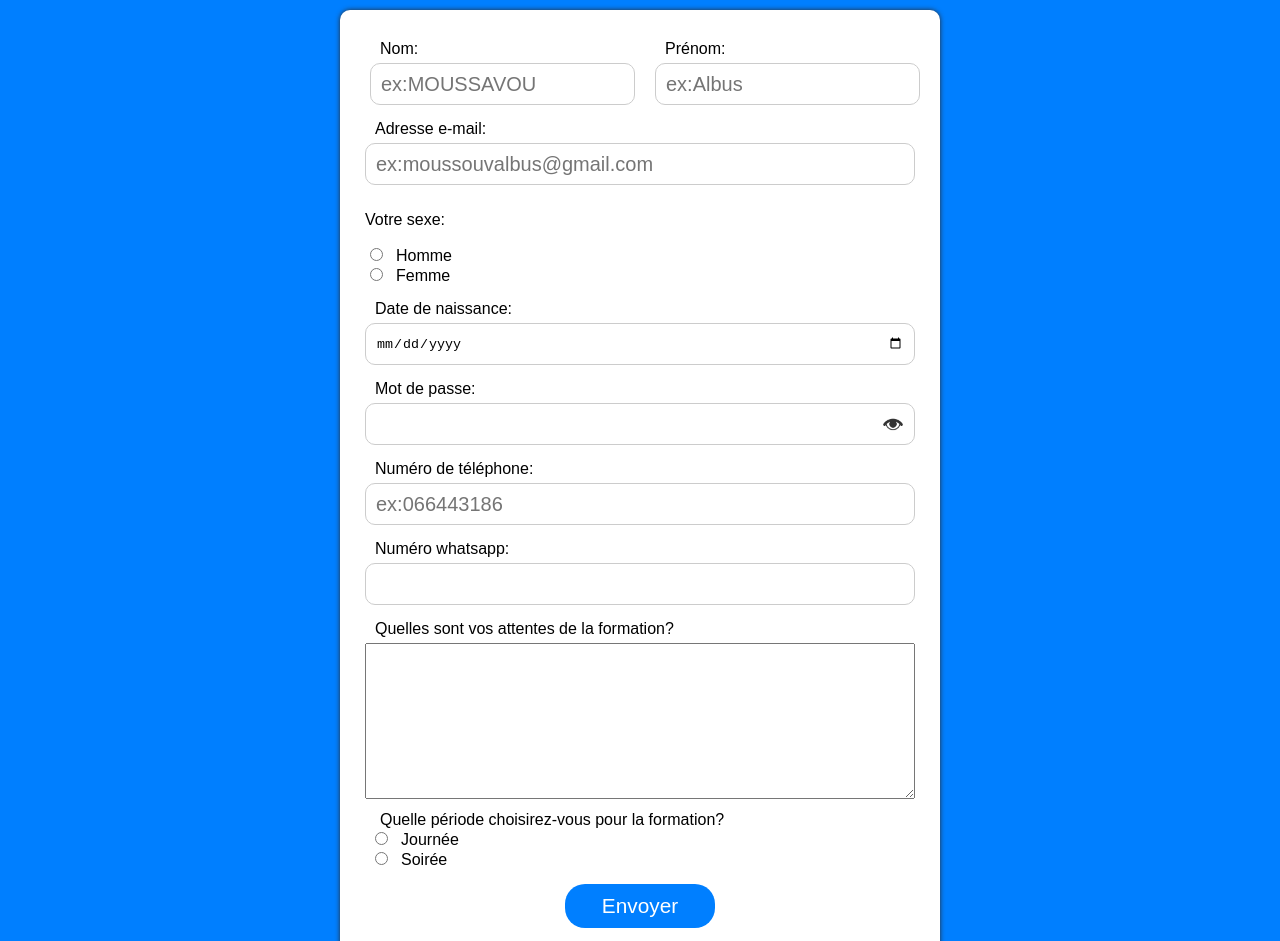
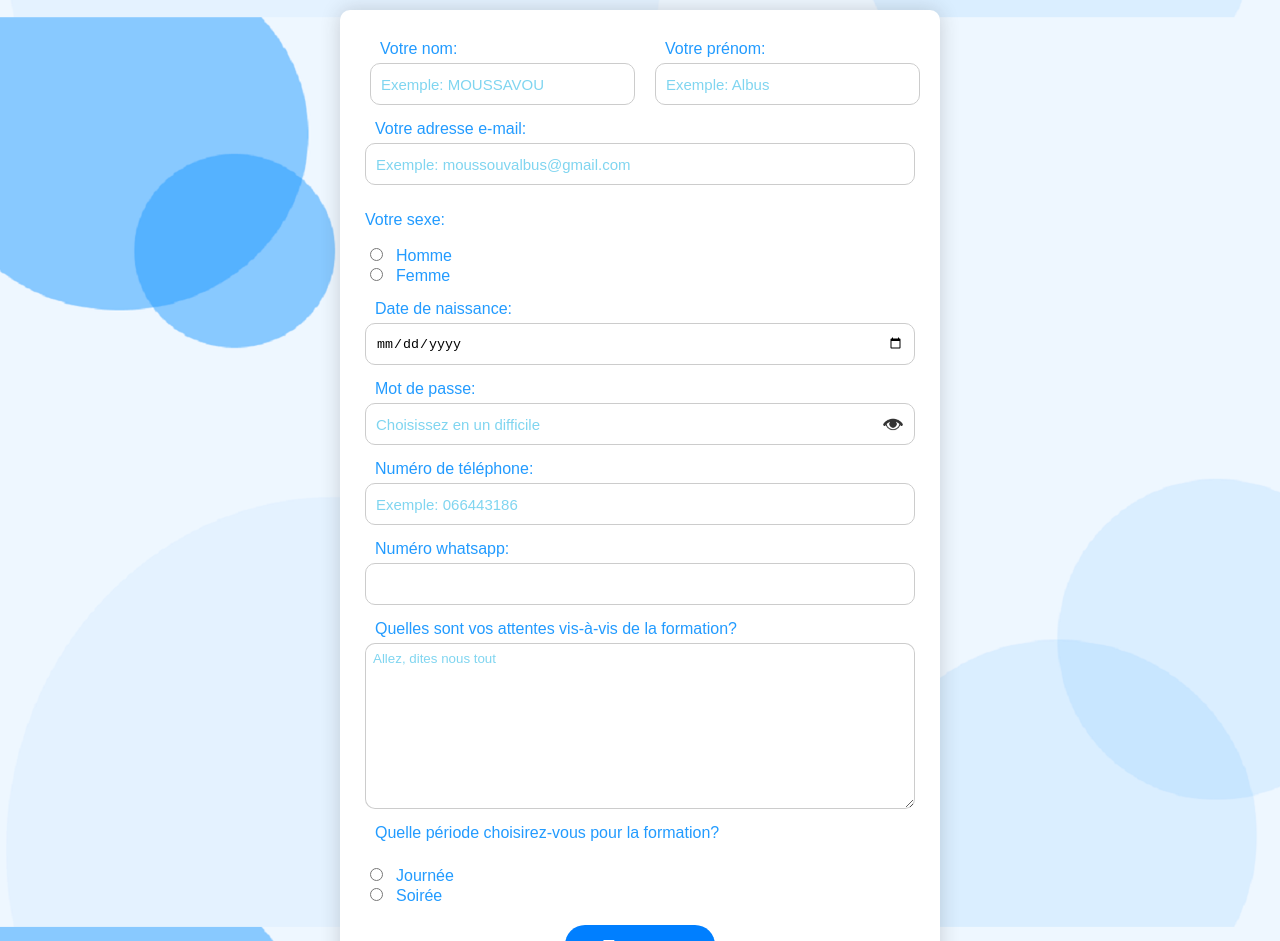
Before and after one commit to Yanick89/inscription-form, a plain HTML site: page index.html in a window 1280 px wide. Shown: the part 80-1021 px from the top of the page. Drawn offline with Linux system fonts and the light colour scheme.

Commit message:
Version 2 du formulaire

```diff
--- a/assets/css/style.css
+++ b/assets/css/style.css
@@ -2,39 +2,40 @@ body{
 	margin: 0;
 	padding: 0;
 	font-family: 'montserrat', sans-serif;
-	background-color: #007fff;
-	color: #000;
+	background-image: url("../img/fond.png");
+    background-size: 100%;
+    background-position: center;
+	color: #229BFF;
 }
 
 
 main{
-
-	margin: 20px auto;
+		margin: 20px auto;
 }
 
 
 main h2{
 	font-size: 2em;
 	text-align: center;
-	color: #fff;
+	color: #229BFF;
 }
 
 
-main form{
+main .commercial_form{
 	border-radius: 10px;
 	background-color: #fff;
 	margin: 0 auto;
-	box-shadow: 0 0 5px rgb(44, 43, 43);
+	box-shadow: 0 0 20px rgba(44,43,43,0.2);
 	padding: 20px;
 	width: 560px;
 }
-main form .bloc{
+main .commercial_form .bloc{
 	display: flex;
 	flex-wrap: wrap;
 	box-sizing: content-box;
 }
 
-main form .bloc .boxBloc{
+main form .bloc .blocnomprenom{
 	display: flex;
 }
 
@@ -43,7 +44,7 @@ main .bloc label{
 	padding: 5px 10px;
 }
 
-main .bloc_1, .bloc_2{
+main .bloc_nom, .bloc_prenom{
 	display: flex;
 	flex-direction: column;
 	margin: 0px;
@@ -51,21 +52,41 @@ main .bloc_1, .bloc_2{
 	width: 265px;
 }
 
-main .bloc_3, .bloc_4,
-.bloc_5, .bloc_5,
-.bloc_6, .bloc_7,
-.bloc_8, .bloc_9,
-.bloc_10{
+main .bloc_mail, .bloc_sexe,
+.bloc_birthdate,
+.bloc_mdpasse, .bloc_telephone,
+.bloc_telwhatsapp, .bloc_attentes,
+.bloc_periode{
 	display: flex;
 	flex-direction: column;
 	width: 100%;
 	margin: 5px;
 }
 
-.bloc_11{
+.bloc_peridode{
 	margin-top: 2px;
 	padding-left: 10px;
 	padding-top: 5px;
+}
+
+.commercial_form input {
+    outline: none;
+}
+
+.commercial_form input::placeholder {
+    color: rgba(0,171,225,0.5)
+}
+
+.commercial_form textarea::placeholder {
+    color: rgba(0,171,225,0.5)
+}
+
+.commercial_form input:focus {
+    box-shadow: 0px 0px 3px #229BFF;
+}
+
+.commercial_form textarea:focus {
+    box-shadow: 0px 0px 3px #229BFF;
 }
 
 main .bloc input[type="texte"],
@@ -79,7 +100,7 @@ input[type="tel"]{
 	margin: 0px;
 	border: 1px solid #ccc;
 	border-radius: 10px;
-	font-size: 20px;
+	font-size: 15px;
 }
 
 main .bloc input[type="date"]{
@@ -99,6 +120,14 @@ main .bloc input[type="password"]{
 	border: 1.5px solid #ccc;
 }
 
+.commercial_form textarea {
+    outline: none;
+font-family: 'montserrat', sans-serif;
+    border: 1px solid rgba(0,0,0,0.2);
+    border-radius: 10px;
+    padding: 7px;
+
+}
 
 main .btnEnvoi{
 	display: flex;
@@ -107,6 +136,7 @@ main .btnEnvoi{
 }
 
 main .btnEnvoi input[type="submit"]{
+    cursor: pointer;
 	padding: 10px 20px;
 	font-size: 1.3em;
 	width: 150px;
@@ -117,8 +147,8 @@ main .btnEnvoi input[type="submit"]{
 }
 
 main input[type=submit]:hover{
-	background-color: #74d0f1;
-	cursor: pointer;
+	box-shadow: 0px 0px 10px #007fff;
+    transition: 400ms ease-in-out;
 }
 
 @media (max-width: 600px) {
@@ -131,21 +161,21 @@ main input[type=submit]:hover{
 		text-align: center;
 	}
 
-	form{
+	commercial_form {
 		width: 50%;
 		height: 80%;
 		padding: 10px 20px;
 	}
 
-	form input[type="text"]{
+	commercial_form input[type="text"]{
 		width: 90%;
 	}
 
-	form input[type="submit"]{
+	commercial_form input[type="submit"]{
 		margin: 50px;
 	}
 
-	form input textarea{
+	.commercial_form input textarea{
 		width: 90%;
 		margin: 50px;
 	}
--- a/index.html
+++ b/index.html
@@ -11,59 +11,59 @@
 <body>
 	<main>
 		<h2>Inscription</h2>
-		<form action="traitement/traitement.php" method="GET">
+		<form class="commercial_form" action="traitement/traitement.php" method="GET">
 			<div class="bloc">
-				<div class="boxBloc">
-					<div class="bloc_1">
-					<label class="label" for="nom">Nom:</label>
-					<input placeholder="ex:MOUSSAVOU"  type="texte" id="nom" name="nom" required="required">
+				<div class="blocnomprenom">
+					<div class="bloc_nom">
+					<label class="label" for="nom">Votre nom:</label>
+					<input placeholder="Exemple: MOUSSAVOU"  type="texte" id="nom" name="nom" required="required">
 				</div>
 
-				<div class="bloc_2">
-					<label class="label" for="prenom">Prénom:</label>
-					<input placeholder="ex:Albus"   type="texte" id="prenom" name="prenom">
+				<div class="bloc_prenom">
+					<label class="label" for="prenom">Votre prénom:</label>
+					<input placeholder="Exemple: Albus"   type="texte" id="prenom" name="prenom">
 				</div>
 				</div>
 
-				<div class="bloc_3">
-					<label  for="mail">Adresse e-mail:</label>
-					<input placeholder="ex:moussouvalbus@gmail.com"   type="e-mail" id="mail" name="mail">
+				<div class="bloc_mail">
+					<label  for="mail">Votre adresse e-mail:</label>
+					<input placeholder="Exemple: moussouvalbus@gmail.com"   type="e-mail" id="mail" name="mail">
 				</div>
 
-				<div class="bloc_4">
+				<div class="bloc_sexe">
 					<p>Votre sexe:</p>
 					<div><input type="radio" name="genre" id="h"><label for="h">Homme</label></div>
 					<div><input type="radio" name="genre" id="f"><label for="f">Femme</label></div>
 				</div>
 
-				<div class="bloc_5">
+				<div class="bloc_birthdate">
 					<label for="age">Date de naissance:</label>
-					<input placeholder="ex:14/12/94" type="date" id="age" name="age">
+					<input type="date" id="age" name="age">
 				</div>
 
-				<div class="bloc_6">
+				<div class="bloc_mdpasse">
 					<label for="motdepasse">Mot de passe:</label>
-					<input  type="password" id="motdepasse" name="motDePasse">
+					<input placeholder="Choisissez en un difficile" type="password" id="motdepasse" name="motDePasse">
 				</div>
 
 
-				<div class="bloc_7">
+				<div class="bloc_telephone">
 					<label for="telephone">Numéro de téléphone:</label>
-					<input placeholder="ex:066443186" type="tel" id="telephone" name="telephone">
+					<input placeholder="Exemple: 066443186" type="tel" id="telephone" name="telephone">
 				</div>
 
-				<div class="bloc_8">
+				<div class="bloc_telwhatsapp">
 					<label for="telephoneWhatsapp">Numéro whatsapp:</label>
 					<input type="tel" id="telephoneWhatsapp" name="telephoneWhatsapp">
 				</div>
 
-				<div class="bloc_9">
-					<label for="attentes">Quelles sont vos attentes de la formation?</label>
-					<textarea name="" id="attentes" cols="20" rows="10"></textarea>
+				<div class="bloc_attentes">
+					<label for="attentes">Quelles sont vos attentes vis-à-vis de la formation?</label>
+					<textarea placeholder="Allez, dites nous tout" name="" id="attentes" cols="20" rows="10"></textarea>
 					<!-- <input  type="texte" id="attentes" name="objectif" > -->
 				</div>
 
-				<div class="bloc_11">
+				<div class="bloc_periode">
 					<label for="periode">Quelle période choisirez-vous pour la formation?</label><br>
 					<div><input type="radio" name="heure" id="journe"><label for="journe">Journée</label></div>
 					<div><input type="radio" name="heure" id="soire"><label for="soire">Soirée</label></div>
```
Also changed, not shown: assets/img/fond.png (added).
